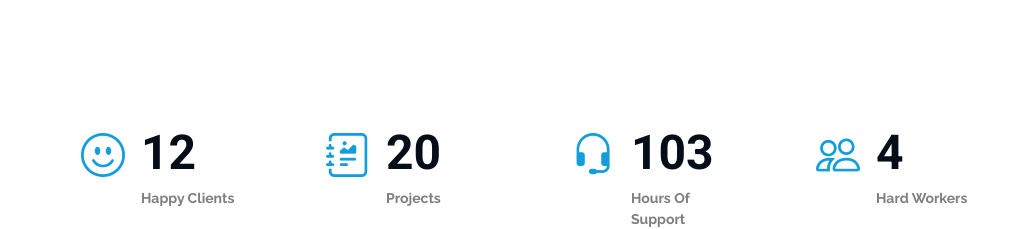
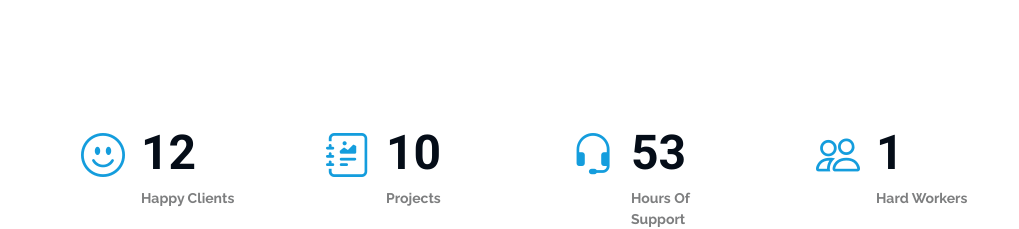
Before and after one commit to BSCE23004/portfolio.github.io, a plain HTML site: page index.html in a window 1280 px wide. Shown: the part 1540-1769 px from the top of the page, without its empty margins (261-1280 px from the left). Drawn offline with Linux system fonts and the light colour scheme.

Commit message:
updated minor details

```diff
--- a/index.html
+++ b/index.html
@@ -185,7 +185,7 @@
           <div class="col-lg-3 col-md-6">
             <div class="stats-item">
               <i class="bi bi-journal-richtext"></i>
-              <span data-purecounter-start="0" data-purecounter-end="20" data-purecounter-duration="1"
+              <span data-purecounter-start="0" data-purecounter-end="10" data-purecounter-duration="1"
                 class="purecounter"></span>
               <p><strong>Projects</strong> <!-- <span>adipisci atque cum quia aut</span> --></p>
             </div>
@@ -194,7 +194,7 @@
           <div class="col-lg-3 col-md-6">
             <div class="stats-item">
               <i class="bi bi-headset"></i>
-              <span data-purecounter-start="0" data-purecounter-end="103" data-purecounter-duration="1"
+              <span data-purecounter-start="0" data-purecounter-end="53" data-purecounter-duration="1"
                 class="purecounter"></span>
               <p><strong>Hours Of Support</strong> <!-- <span>aut commodi quaerat</span> --></p>
             </div>
@@ -203,7 +203,7 @@
           <div class="col-lg-3 col-md-6">
             <div class="stats-item">
               <i class="bi bi-people"></i>
-              <span data-purecounter-start="0" data-purecounter-end="4" data-purecounter-duration="1"
+              <span data-purecounter-start="0" data-purecounter-end="1" data-purecounter-duration="1"
                 class="purecounter"></span>
               <p><strong>Hard Workers</strong> <!-- <span>rerum asperiores dolor</span> --></p>
             </div>
```
